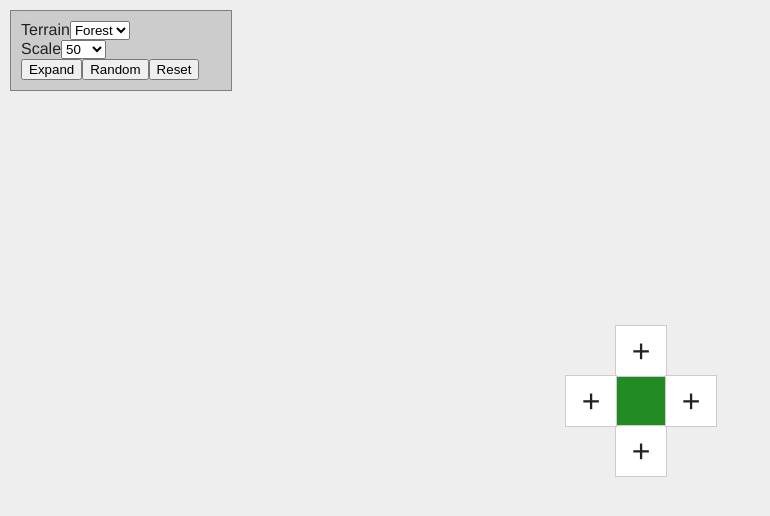
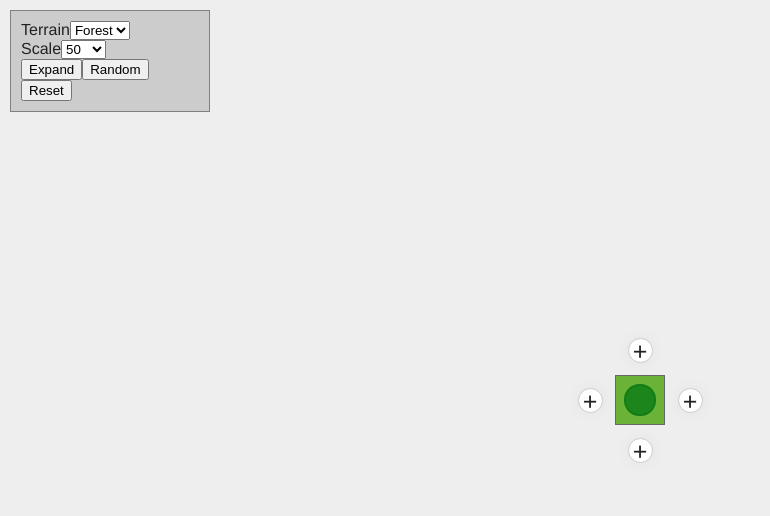
Before and after one commit to Siipis/random_terrain, a Vue app: page / in a window 1280 px wide. Both pictures are taken after a click on the button "Expand". Shown: the top 516 px of the page, without its empty margins (0-770 px from the left). Built offline with nearby package versions, Linux system fonts and the light colour scheme.

Commit message:
Added smart styling to terrain tiles.

```diff
--- a/src/App.vue
+++ b/src/App.vue
@@ -19,6 +19,10 @@ export default {
 </script>
 
 <style>
+* {
+  box-sizing: border-box;
+}
+
 html, body {
   margin: 0;
   padding: 0;
--- /dev/null
+++ b/src/assets/scss/_mixins.scss
@@ -0,0 +1,47 @@
+@mixin size($scale) {
+  content: '';
+  display: block;
+  width: percentage($scale);
+  height: percentage($scale);
+  margin: percentage((1 - $scale) / 2);
+  box-sizing: border-box;
+}
+
+@mixin water() {
+  &:before {
+    border: 0.3em double #c3b42e;
+    border-radius: 100%;
+  }
+
+  &:not([class*="--left"]), &[class*="Water--left"] {
+    &:before {
+      border-left: 0;
+      border-top-left-radius: 0;
+      border-bottom-left-radius: 0;
+    }
+  }
+
+  &:not([class*="--right"]), &[class*="Water--right"] {
+    &:before {
+      border-right: 0;
+      border-top-right-radius: 0;
+      border-bottom-right-radius: 0;
+    }
+  }
+
+  &:not([class*="--top"]), &[class*="Water--top"] {
+    &:before {
+      border-top: 0;
+      border-top-left-radius: 0;
+      border-top-right-radius: 0;
+    }
+  }
+
+  &:not([class*="--bottom"]), &[class*="Water--bottom"] {
+    &:before {
+      border-bottom: 0;
+      border-bottom-left-radius: 0;
+      border-bottom-right-radius: 0;
+    }
+  }
+}
--- a/src/assets/scss/forest.scss
+++ b/src/assets/scss/forest.scss
@@ -1,11 +1,122 @@
+@import "mixins";
+
+$grass: #6ab336;
+$shallowWater: #67e3ee;
+$deepWater: #41cbe1;
+$shallowBorder: 10px double rgba($shallowWater, .5);
+
 .trees {
-  background: forestgreen;
+  background: $grass;
+
+  &:before {
+    @include size(0.65);
+    border-radius: 50%;
+    background: #1c861c;
+    border: 0.1em solid rgba(darkgreen, .3);
+  }
 }
 
 .denseTrees {
-  background: darkgreen;
+  background: $grass;
+
+  &:before {
+    @include size(0.90);
+    border-radius: 50%;
+    background: #1b731b;
+    border: 0.2em solid rgba(darkgreen, .3);
+  }
 }
 
-.stream {
-  background: aqua;
+.rock {
+  background: $grass;
+
+  &:before {
+    @include size(0.7);
+    border-radius: 30%;
+    background: #4e4843;
+    border: 0.3em solid #433f3b;
+    transform: rotate(45deg);
+  }
 }
+
+.shallowWater {
+  @include water;
+  background: $grass;
+
+  &:before {
+    @include size(1);
+    background: $shallowWater;
+  }
+
+  &[class*="--top"][class*="--bottom"][class*="--left"][class*="--right"] {
+    &:not([class*="Water--top"]):not([class*="Water--bottom"]):not([class*="Water--left"]):not([class*="Water--right"]) {
+      &:before {
+        background: #1ba085;
+        border: 0.25em double $grass;
+        border-radius: 30%;
+      }
+    }
+  }
+}
+
+.deepWater {
+  @include water;
+  background: $grass;
+
+  &:before {
+    @include size(1);
+    background: $deepWater;
+  }
+
+  &.shallowWater--top {
+    &:before {
+      border-top: $shallowBorder !important;
+    }
+  }
+
+  &.shallowWater--bottom {
+    &:before {
+      border-bottom: $shallowBorder !important;
+    }
+  }
+
+  &.shallowWater--left {
+    &:before {
+      border-left: $shallowBorder !important;
+    }
+  }
+
+  &.shallowWater--right {
+    &:before {
+      border-right: $shallowBorder !important;
+    }
+  }
+
+  &.shallowWater--top.shallowWater--left {
+    background: $shallowWater;
+    &:before {
+      border-top-left-radius: 100%;
+    }
+  }
+
+  &.shallowWater--top.shallowWater--right {
+    background: $shallowWater;
+    &:before {
+      border-top-right-radius: 100%;
+    }
+  }
+
+  &.shallowWater--bottom.shallowWater--left {
+    background: $shallowWater;
+    &:before {
+      border-bottom-left-radius: 100%;
+    }
+  }
+
+  &.shallowWater--bottom.shallowWater--right {
+    background: $shallowWater;
+    &:before {
+      border-bottom-right-radius: 100%;
+    }
+  }
+}
--- a/src/components/Tile.vue
+++ b/src/components/Tile.vue
@@ -2,13 +2,11 @@
   <div class="tile" :class="type" :style="style"
        @click="generate"
        v-if="terrain == null">
-    +
   </div>
 
-  <div class="tile" :class="type" :style="style"
-       @click.right.prevent="reset"
+  <div class="tile" :class="type.concat(neighbours)" :style="style"
+       @click.right="reset"
        v-else>
-    &nbsp;
   </div>
 </template>
 
@@ -23,8 +21,12 @@ export default {
     },
 
     reset() {
-      this.$store.commit('tile', {...this.tile, terrain: null})
+      // this.$store.commit('tile', {...this.tile, terrain: null})
     },
+
+    terrainAt(x, y) {
+      return this.$store.getters.terrainAt(x, y)
+    }
   },
 
   computed: {
@@ -44,15 +46,42 @@ export default {
       return this.terrain !== null ? ['terrain', this.terrain] : ['button']
     },
 
+    neighbours() {
+      let neighbours = []
+
+      const terrainTop = this.terrainAt(this.x, this.y - 1)
+      if (terrainTop) {
+        neighbours.push(terrainTop + '--top')
+      }
+
+      const terrainBottom = this.terrainAt(this.x, this.y + 1)
+      if (terrainBottom) {
+        neighbours.push(terrainBottom + '--bottom')
+      }
+
+      const terrainLeft = this.terrainAt(this.x - 1, this.y)
+      if (terrainLeft) {
+        neighbours.push(terrainLeft + '--left')
+      }
+      const terrainRight = this.terrainAt(this.x + 1, this.y)
+      if (terrainRight) {
+        neighbours.push(terrainRight + '--right')
+      }
+
+      return neighbours
+    },
+
     style() {
       const center = `50% - ${this.scale / 2}px`
 
       return {
+        fontSize: `${this.scale / 2}px`,
+        lineHeight: `${this.scale / 2}px`,
+
         top: `calc(${center} + ${this.y * this.scale}px)`,
         left: `calc(${center} + ${this.x * this.scale}px)`,
         height: this.scale + 'px',
         width: this.scale + 'px',
-        lineHeight: this.scale + 'px',
       }
     },
 
@@ -64,18 +93,45 @@ export default {
 </script>
 
 <style scoped lang="scss">
+@import "../assets/scss/mixins";
 @import "../assets/scss/terrains";
 
 .tile {
-  border: 1px solid #ccc;
   position: absolute;
   cursor: pointer;
   transition: all .3s, font-size 0ms;
 
   &.button {
-    text-align: center;
-    font-size: 2em;
-    background: white;
+    &:before {
+      @include size(0.5);
+      content: '+';
+      text-align: center;
+      background: white;
+      border: 1px solid #cccccc;
+      border-radius: 50%;
+      box-shadow: 0 0 1rem rgba(black, .05);
+      transition: all 0.3s;
+    }
+
+    &:hover {
+      &:before {
+        transform: scale(1.3);
+      }
+    }
+  }
+
+  &.terrain {
+    $border: 1px solid #666;
+    border-top: $border;
+    border-left: $border;
+
+    &:not([class*="--right"]) {
+      border-right: $border;
+    }
+
+    &:not([class*="--bottom"]) {
+      border-bottom: $border;
+    }
   }
 }
 </style>
--- a/src/terrains/forest.js
+++ b/src/terrains/forest.js
@@ -7,19 +7,26 @@
  */
 export const forest = {
     trees: {
-        trees: 30,
+        trees: 50,
         denseTrees: 10,
-        stream: 1,
+        rock: 2,
+        shallowWater: 2,
     },
 
     denseTrees: {
-        trees: 5,
-        denseTrees: 20,
+        trees: 10,
+        denseTrees: 30,
     },
 
-    stream: {
-        stream: 50,
+    shallowWater: {
+        shallowWater: 50,
         trees: 3,
+        deepWater: 1,
+    },
+
+    deepWater: {
+        deepWater: 100,
+        trees: 10,
     },
 }
 
@@ -32,6 +39,6 @@ export const forest = {
  * @type Object
  */
 export const forestLimit = {
-    stream: [1, null],
+    shallowWater: [1, null],
     // denseTrees: [3, 3],
 }
```
